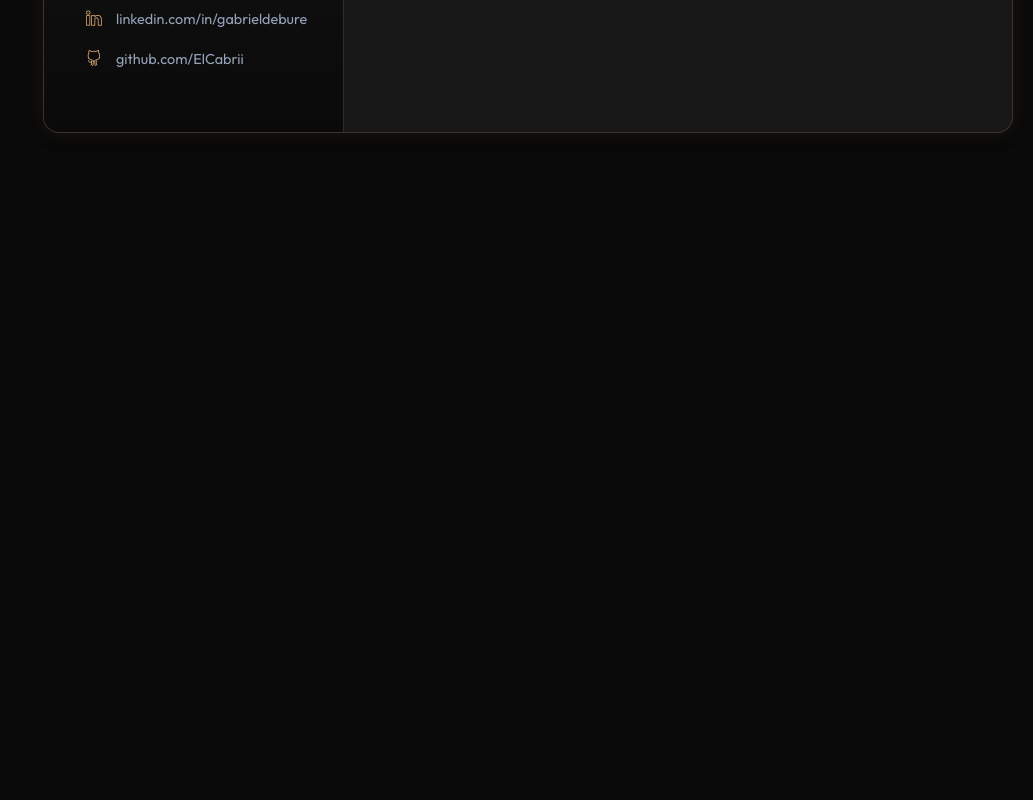
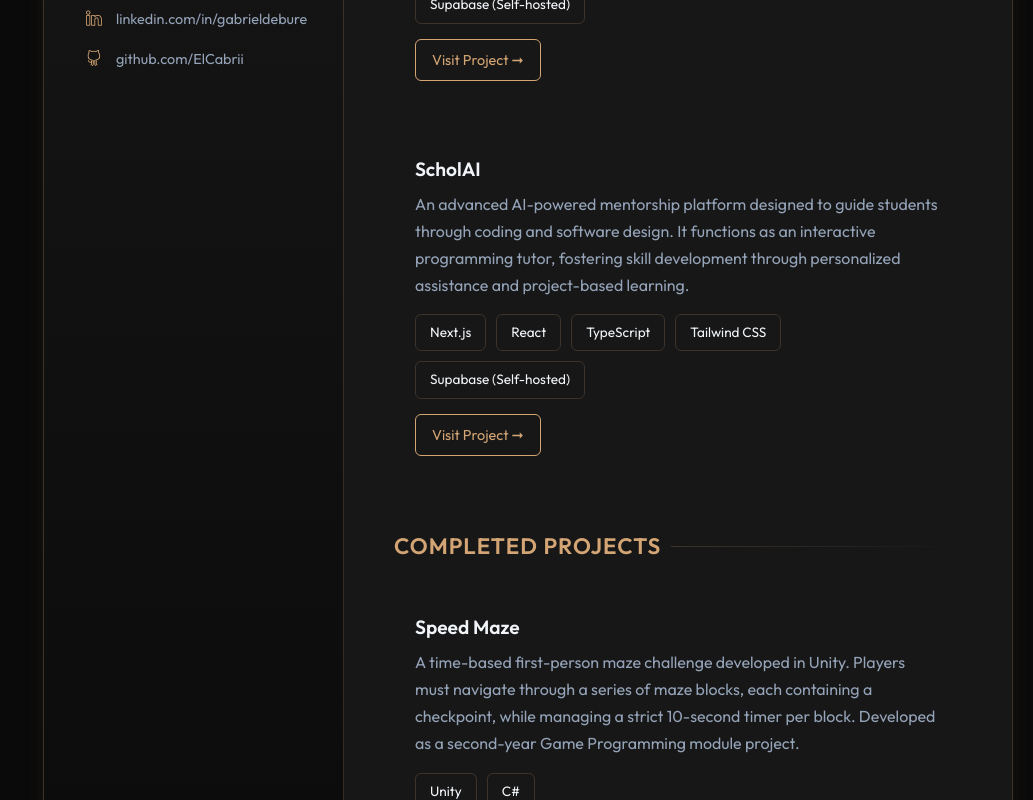
Before and after one commit to ElCabrii/CV, a Next.js app: page /projects in a window 1280 px wide. Shown: the part 380-1180 px from the top of the page, without its empty margins (247-1280 px from the left). Before the commit the page ends 800 px from the top, so only its background shows below. Built offline with nearby package versions, Linux system fonts and the light colour scheme.

Commit message:
feat: Add projects page with `ProjectEntry` component and foundational CV styling, including theme support.

```diff
--- a/app/components/ProjectEntry.tsx
+++ b/app/components/ProjectEntry.tsx
@@ -1,13 +1,30 @@
 interface ProjectEntryProps {
     pTitle: string;
     pDescription: string;
+    pTags?: string[];
+    pUrl?: string;
+    pUrlText?: string;
 }
 
-export default function ProjectEntry({ pTitle, pDescription }: ProjectEntryProps) {
+export default function ProjectEntry({ pTitle, pDescription, pTags, pUrl, pUrlText = "Visit Project" }: ProjectEntryProps) {
     return (
         <div className="job-entry">
             <h3>{pTitle}</h3>
             <p className="description">{pDescription}</p>
+            {pTags && (
+                <div className="skill-list" style={{ marginTop: '10px' }}>
+                    {pTags.map((lTag, lIndex) => (
+                        <span key={lIndex} className="skill-tag">
+                            {lTag}
+                        </span>
+                    ))}
+                </div>
+            )}
+            {pUrl && (
+                <a href={pUrl} className="btn-primary" target="_blank" rel="noopener noreferrer">
+                    {pUrlText} ➞
+                </a>
+            )}
         </div>
     );
 }
--- a/app/globals.css
+++ b/app/globals.css
@@ -420,6 +420,31 @@ ul li::marker {
   box-shadow: var(--shadow-lg);
 }
 
+/* Buttons */
+.btn-primary {
+  display: inline-flex;
+  align-items: center;
+  gap: 8px;
+  background-color: transparent;
+  color: var(--color-accent);
+  border: 1px solid var(--color-accent);
+  padding: 8px 16px;
+  border-radius: 6px;
+  font-weight: 500;
+  text-decoration: none;
+  transition: all 0.2s;
+  font-size: 0.9em;
+  margin-top: 15px;
+  cursor: pointer;
+}
+
+.btn-primary:hover {
+  background-color: var(--color-accent);
+  color: var(--color-bg);
+  transform: translateY(-2px);
+  box-shadow: 0 4px 12px rgba(212, 165, 116, 0.2);
+}
+
 /* Mobile Responsive */
 @media (max-width: 850px) {
   body {
--- a/app/projects/page.tsx
+++ b/app/projects/page.tsx
@@ -1,6 +1,7 @@
 import ThemeToggle from '../components/ThemeToggle';
 import Navigation from '../components/Navigation';
 import Header from '../components/Header';
+import ProjectEntry from '../components/ProjectEntry';
 
 export default function Projects() {
     return (
@@ -24,10 +25,30 @@ export default function Projects() {
                     <div className="content">
                         <div className="main">
                             <section>
-                                <h2>Personal Projects</h2>
-                                <p>
-                                    This section will showcase my personal projects and side work. Currently under construction.
-                                </p>
+                                <h2>Active Development</h2>
+                                <ProjectEntry
+                                    pTitle="Tuums"
+                                    pDescription="A social media platform for gamers currently under active development. It integrates gaming accounts from multiple platforms to aggregate and display gamer statistics on a unified profile."
+                                    pTags={['Next.js', 'React', 'TypeScript', 'Tailwind CSS', 'Supabase (Self-hosted)']}
+                                    pUrl="https://mytuums.com"
+                                />
+                                <ProjectEntry
+                                    pTitle="ScholAI"
+                                    pDescription="An advanced AI-powered mentorship platform designed to guide students through coding and software design. It functions as an interactive programming tutor, fostering skill development through personalized assistance and project-based learning."
+                                    pTags={['Next.js', 'React', 'TypeScript', 'Tailwind CSS', 'Supabase (Self-hosted)']}
+                                    pUrl="https://scholai.app"
+                                />
+                            </section>
+
+                            <section>
+                                <h2>Completed Projects</h2>
+                                <ProjectEntry
+                                    pTitle="Speed Maze"
+                                    pDescription="A time-based first-person maze challenge developed in Unity. Players must navigate through a series of maze blocks, each containing a checkpoint, while managing a strict 10-second timer per block. Developed as a second-year Game Programming module project."
+                                    pTags={['Unity', 'C#']}
+                                    pUrl="https://github.com/ElCabrii/SpeedMaze"
+                                    pUrlText="View Source"
+                                />
                             </section>
                         </div>
                     </div>
```
